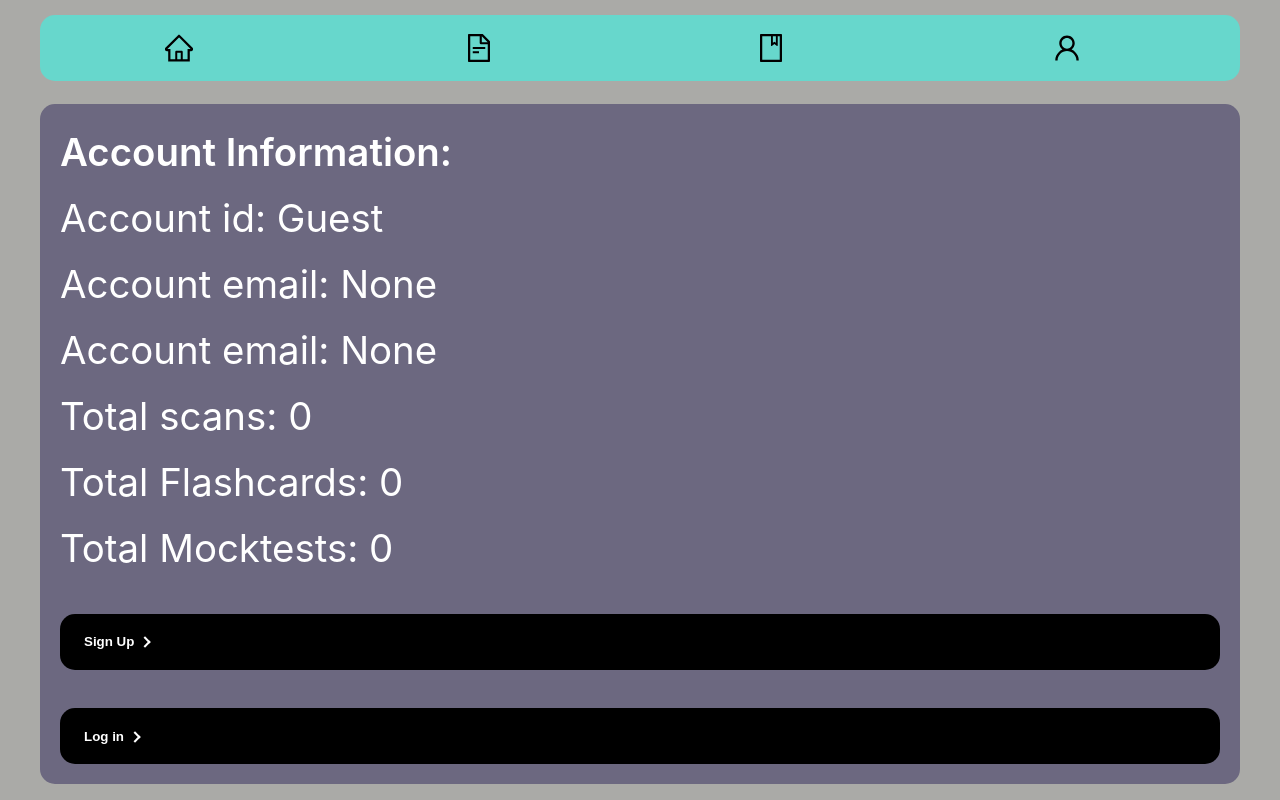
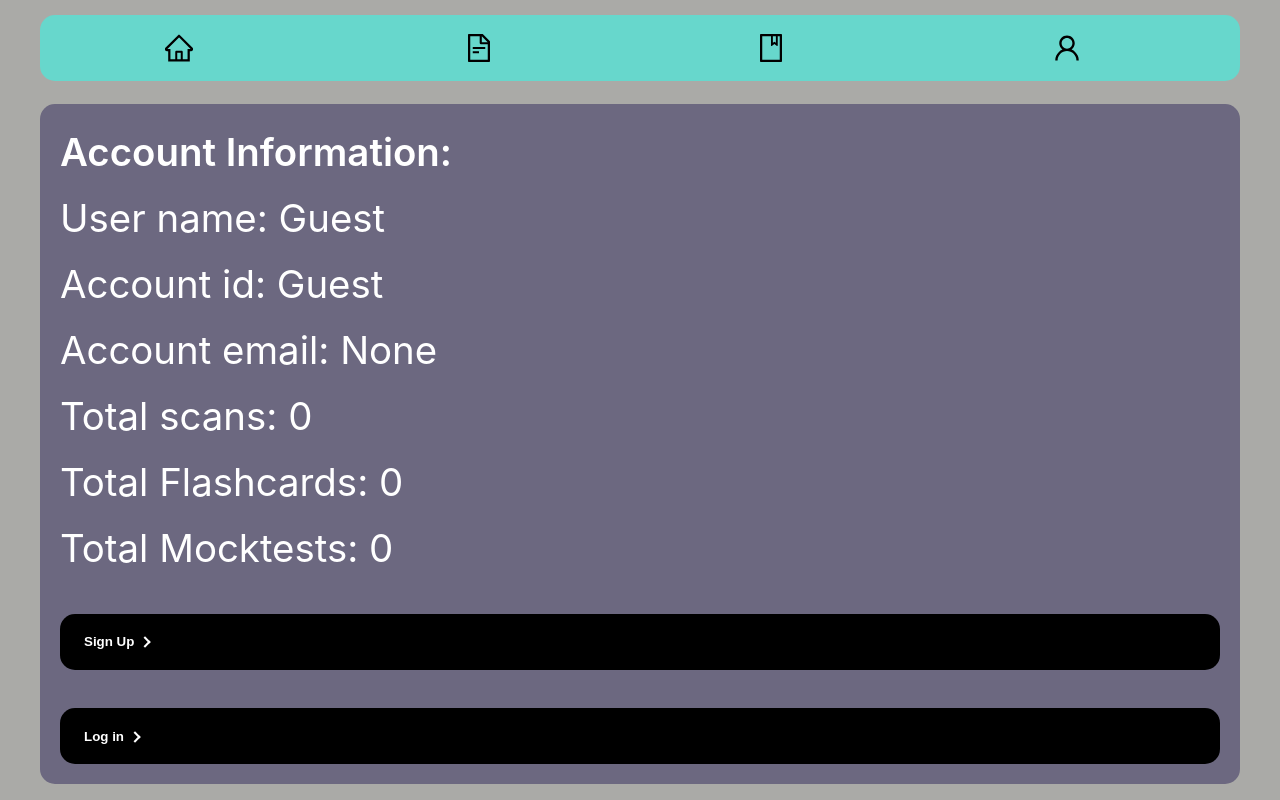
Before and after one commit to AnthonyL103/Zukini, a React (Create React App) app in the folder frontend/: page /account in a window 1280 px wide. Built offline with nearby package versions, Linux system fonts and the light colour scheme; no server answers.

Commit message:
testing out amplify deploy

```diff
--- a/frontend/src/pages/AccountPage.js
+++ b/frontend/src/pages/AccountPage.js
@@ -12,8 +12,8 @@ const AccountPage = () => {
         <div className="Accountcontainer">
             <div className="Accountpagecont">
             <p className="homepagecont-title">Account Information: </p>
+            <p className="account-body">User name: {name ? name : "Guest"}</p>
             <p className="account-body">Account id: {userId && !userId.startsWith("guest-") ? userId : "Guest"} </p>
-            <p className="account-body">Account email: {name ? name : "None"}</p>
             <p className="account-body">Account email: {email ? email : "None"}</p>
             <p className="account-body">Total scans: {totalScans} </p>
             <p className="account-body">Total Flashcards: {totalFlashcards} </p>
```
